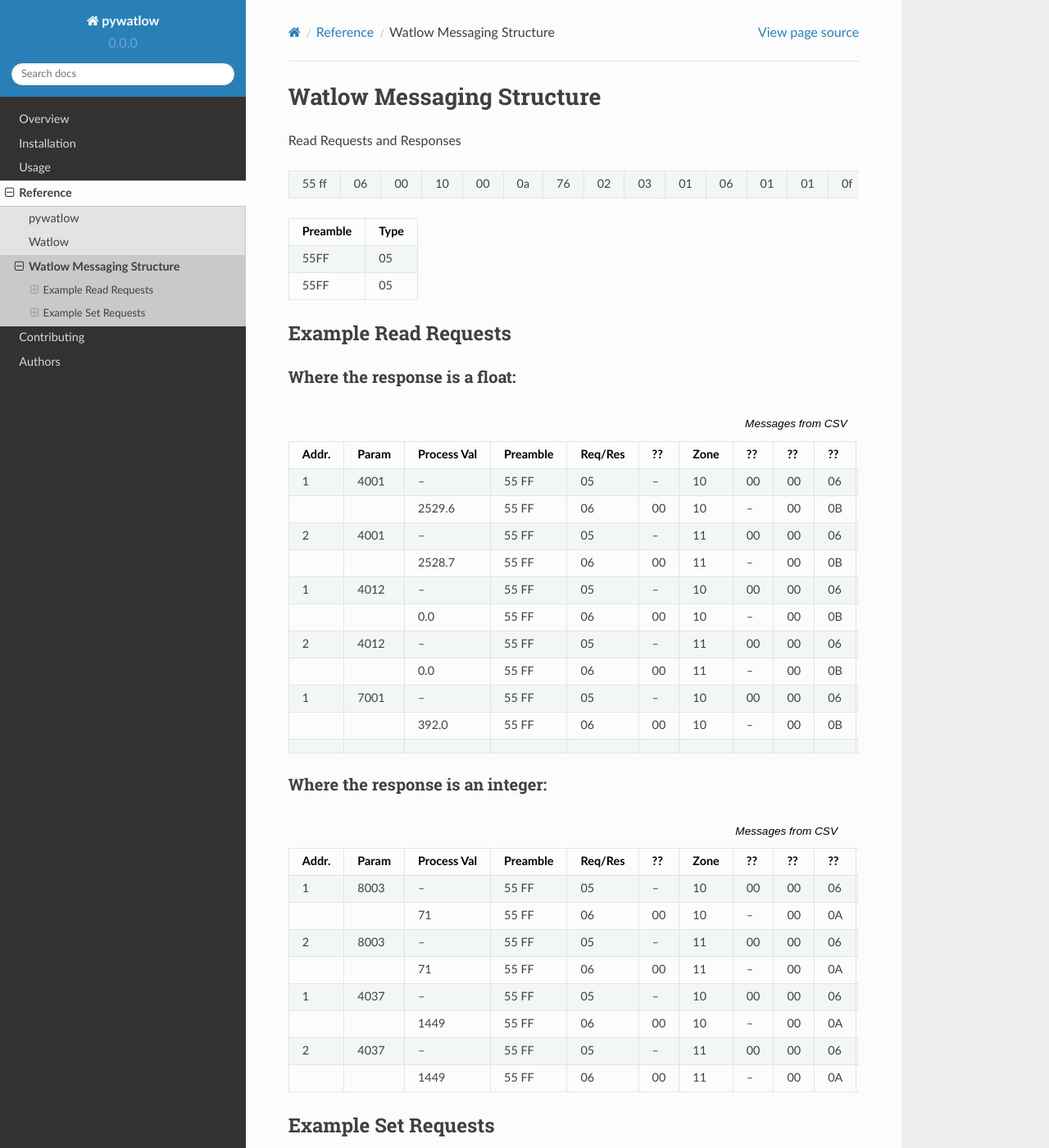
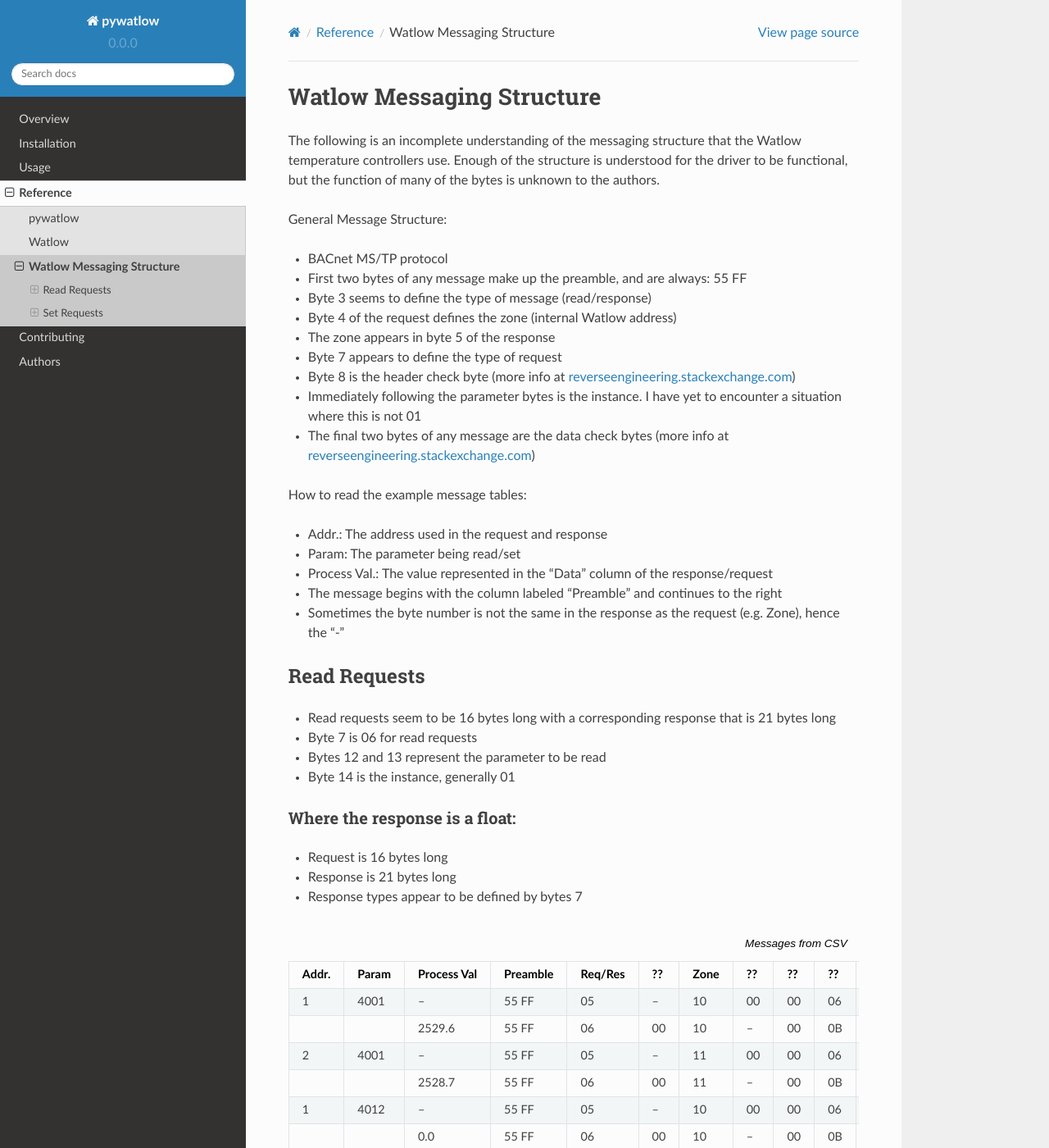
Before and after one commit to BrendanSweeny/pywatlow, a Sphinx documentation site: the page built from pywatlow/docs/reference/messaging.rst, in a window 1280 px wide and 1400 px high. Shown: the whole window at 82% size. Built offline with Sphinx 7.4.7 and the Read the Docs theme 2.0.0, drawn with Linux system fonts in a browser that asks for light colours; some of the changed text lies outside the part shown.

Commit message:
Add building and parsing of message for both set message types, add explanation to docs

```diff
--- a/pywatlow/docs/reference/messages_set_float.csv
+++ b/pywatlow/docs/reference/messages_set_float.csv
@@ -2,8 +2,4 @@
 1,7001,200,55 FF,05,--,10,00,00,0A,EC,01 04,07 01,01,08,43 C4 00 00,EB 77
 ,,392.0,55 FF,06,00,10,--,00,0A,76,02 04,07 01,01,08,43 C4 00 00,82 03
 2,7001,200,55 FF,05,--,11,00,00,0A,65,01 04,07 01,01,08,43 C4 00 00,EB 77
-,,392.0,55 FF,06,00,11,,00,0A,EE,02 04,07 01,01,08,43 C4 00 00,82 03
-,,,,,,,,,,,,,,,,
-,,,,,,,,,,,,,,,,
-,,,,,,,,,,,,,,,,
-,,,,,,,,,,,,,,,,
+,,392.0,55 FF,06,00,11,--,00,0A,EE,02 04,07 01,01,08,43 C4 00 00,82 03
--- /dev/null
+++ b/pywatlow/docs/reference/messages_set_int.csv
@@ -0,0 +1,3 @@
+Addr.,Param,Process Val,Preamble,Req/Res,??,Zone,??,??,Msg Type?,Chk,??,Param,Instance,??,Data,Data Chk
+1,8003,71,55 FF,05,--,10,03,00,09,46,01 04,08 03,01,0F 01,00 47,8f ED
+,,71,55 FF,06,03,10,--,00,09,EF,02 04,08 03,01,0F 01,00 47,88 3B
--- a/pywatlow/docs/reference/messaging.rst
+++ b/pywatlow/docs/reference/messaging.rst
@@ -1,24 +1,46 @@
 Watlow Messaging Structure
 ==========================
 
-Read Requests and Responses
+The following is an incomplete understanding of the messaging structure that
+the Watlow temperature controllers use. Enough of the structure is understood
+for the driver to be functional, but the function of many of the bytes is unknown
+to the authors.
 
-+-----+--+--+--+--+--+--+--+--+--+--+--+--+--+--+--+--+
-|55 ff|06|00|10|00|0a|76|02|03|01|06|01|01|0f|01|00|44|
-+-----+--+--+--+--+--+--+--+--+--+--+--+--+--+--+--+--+
+General Message Structure:
 
-======== ====
-Preamble Type
-======== ====
-55FF     05
-55FF     05
-======== ====
+* BACnet MS/TP protocol
+* First two bytes of any message make up the preamble, and are always: 55 FF
+* Byte 3 seems to define the type of message (read/response)
+* Byte 4 of the request defines the zone (internal Watlow address)
+* The zone appears in byte 5 of the response
+* Byte 7 appears to define the type of request
+* Byte 8 is the header check byte (more info at `reverseengineering.stackexchange.com <https://reverseengineering.stackexchange.com/questions/8303/rs-485-checksum-reverse-engineering-watlow-ez-zone-pm>`_)
+* Immediately following the parameter bytes is the instance. I have yet to encounter a situation where this is not 01
+* The final two bytes of any message are the data check bytes (more info at `reverseengineering.stackexchange.com <https://reverseengineering.stackexchange.com/questions/8303/rs-485-checksum-reverse-engineering-watlow-ez-zone-pm>`_)
 
-Example Read Requests
----------------------
+
+How to read the example message tables:
+
+* Addr.: The address used in the request and response
+* Param: The parameter being read/set
+* Process Val.: The value represented in the "Data" column of the response/request
+* The message begins with the column labeled "Preamble" and continues to the right
+* Sometimes the byte number is not the same in the response as the request (e.g. Zone), hence the "-"
+
+Read Requests
+-------------
+
+* Read requests seem to be 16 bytes long with a corresponding response that is 21 bytes long
+* Byte 7 is 06 for read requests
+* Bytes 12 and 13 represent the parameter to be read
+* Byte 14 is the instance, generally 01
 
 Where the response is a float:
 ^^^^^^^^^^^^^^^^^^^^^^^^^^^^^^
+
+* Request is 16 bytes long
+* Response is 21 bytes long
+* Response types appear to be defined by bytes 7
 
 .. csv-table:: Messages from CSV
   :file: messages_read_float.csv
@@ -27,16 +49,39 @@
 Where the response is an integer:
 ^^^^^^^^^^^^^^^^^^^^^^^^^^^^^^^^^
 
+* Request is 16 bytes long
+* Response is 20 bytes long
+
 .. csv-table:: Messages from CSV
   :file: messages_read_int.csv
   :header-rows: 1
 
-Example Set Requests
---------------------
+Set Requests
+------------
 
-Where the value/response is a float:
-^^^^^^^^^^^^^^^^^^^^^^^^^^^^^^^^^^^^
+* Bytes 11 and 12 represent the parameter to be set
+* Byte 13 is the instance, generally 01
+
+Where the value/response is a float
+^^^^^^^^^^^^^^^^^^^^^^^^^^^^^^^^^^^
+
+* Request is 20 bytes long
+* Response is 20 bytes long
+* Byte 7 is 0A when the process value is a float
+* When the process value is a float, the byte preceeding the data (14) is 08
 
 .. csv-table:: Messages from CSV
   :file: messages_set_float.csv
   :header-rows: 1
+
+Where the value/response is an integer:
+^^^^^^^^^^^^^^^^^^^^^^^^^^^^^^^^^^^^^^^
+
+* Request is 19 bytes long
+* Response is 19 bytes long
+* Byte 7 is 09 when the process value is an integer
+* When the process value is an integer, the two bytes preceeding the data (14, 15) are 0F 01
+
+.. csv-table:: Messages from CSV
+  :file: messages_set_int.csv
+  :header-rows: 1
--- a/test_params.py
+++ b/test_params.py
@@ -81,7 +81,10 @@
 # Possible Int set request:
 # 55 FF 05 10 00 00 0A EC 01 04 08 03 01 0F 01 00 47 8F ED
 #print(hexlify(watlow._dataCheckByte(unhexlify('01040803010F010047'))))
-print(watlow.writeBytes(8003))
+#print(watlow.writeBytes(8003))
+#print(watlow.setTemp(100))
+#print(watlow.setParam(7001, 71))
+#print(watlow.setParam(8003, 71))
 '''for i in range(0, 16):
     print('01' + hexlify(bytes([i])).decode('utf-8'))
     print(watlow.writeBytes(8003, hexlify(bytes([i])).decode('utf-8')))'''
```
Also changed, not shown: 1 other file.
